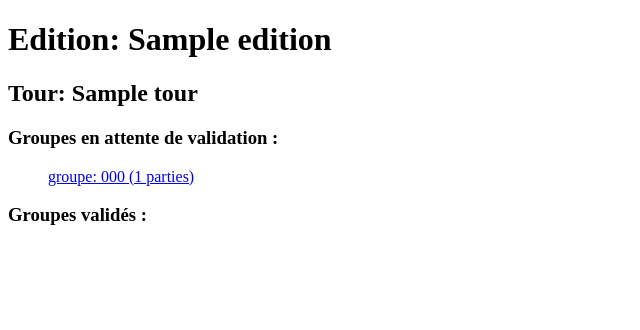
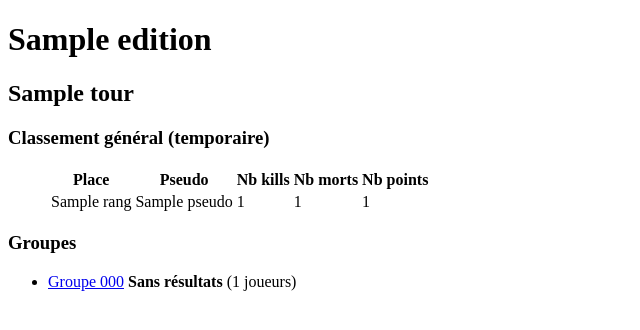
Before and after one commit to efs91/carapuce, a Flask app: template templates/index.html in a window 1280 px wide. Shown: the top 330 px of the page, without its empty margins (0-640 px from the left). Run offline with Flask 2, Linux system fonts and the light colour scheme; the template is opened without the code that fills it: most values are stand-ins (such as "Sample title", 1, 10 or a date in 2020).

Commit message:
Add classements, groupes html

```diff
--- a/main.py
+++ b/main.py
@@ -6,7 +6,7 @@ from flask_sqlalchemy import SQLAlchemy
 from datetime import datetime
 import json
 
-from sqlalchemy import Table, Column, Integer, String, Boolean, DateTime, ForeignKey, null
+from sqlalchemy import Table, Column, Integer, String, Boolean, DateTime, ForeignKey, null, func, asc, desc, text
 from sqlalchemy.orm import relationship, declarative_base
 
 # Config
@@ -39,6 +39,7 @@ class Arbitre(Base):
 class ClassementGroupe(Base):
     __tablename__ = "classement_groupe"
     groupe_id = Column(Integer, ForeignKey('groupe.id'), primary_key=True)
+    groupe = relationship("Groupe", back_populates="classements")
     rang = Column(Integer, primary_key=True)
     joueur_id = Column(Integer, ForeignKey('joueur.id'))
     nb_kills = Column(Integer)
@@ -97,6 +98,7 @@ class Groupe(Base):
     arbitre_id = Column(Integer, ForeignKey('arbitre.id'))
     debut_le = Column(DateTime)
     fin_le = Column(DateTime)
+    has_resultats = Column(Boolean)
     is_validated = Column(Boolean)
 
     joueurs = relationship(
@@ -105,6 +107,7 @@ class Groupe(Base):
         back_populates="groupes")
 
     parties = relationship("Partie", back_populates="groupe")
+    classements = relationship("ClassementGroupe", back_populates="groupe")
 
 
 class Inscription(Base):
@@ -175,7 +178,8 @@ def referee_results():
 def http_get_admin():
     edition = get_current_edition()
     tour = get_current_tour_by_edition(edition)
-    return render_template("index.html", edition=edition, tour=tour)
+    classements = get_classements(edition=edition)
+    return render_template("index.html", edition=edition, tour=tour, classements=classements)
 
 
 @app.route("/admin/groupe/<groupe_id>", methods=['GET'])
@@ -183,6 +187,7 @@ def http_get_admin_groupe(groupe_id):
     edition = get_current_edition()
     tour = get_current_tour_by_edition(edition)
     groupe = get_groupe_by_id(groupe_id)
+
     return render_template("groupe.html", edition=edition, tour=tour, groupe=groupe)
 
 @app.route("/admin/groupe/<groupe_id>/validate", methods=['POST'])
@@ -263,6 +268,34 @@ def calcul_points(rang, nb_kills, comptage):
             points += comptage['points_par_tops'][top]
             break
     return points
+
+def get_classements(edition=None, tour=None, groupe=None, partie=None, joueur=None):
+
+    query = db.session.query(
+            Joueur.pseudo,
+            func.sum(ClassementPartie.nb_points).label('nb_points'),
+            func.sum(ClassementPartie.nb_morts).label('nb_morts'),
+            func.sum(ClassementPartie.nb_kills).label('nb_kills')
+            ).filter(
+            Tour.edition_id == Edition.id,
+            Groupe.tour_id == Tour.id,
+            Partie.groupe_id == Groupe.id,
+            ClassementPartie.partie_id == Partie.id,
+            Groupe.is_validated == True,
+            groupe_joueur_table.c.groupe_id == Groupe.id,
+            Joueur.id == groupe_joueur_table.c.joueur_id,
+            ClassementPartie.joueur_id == Joueur.id,
+            ).group_by(Joueur.id).order_by(desc("nb_points"), asc("nb_morts"), desc("nb_kills"))
+    if (edition): query.filter(Edition.id == edition.id)
+    if (tour): query.filter(Tour.id == tour.id)
+    if (groupe): query.filter(Groupe.id == groupe.id)
+    if (partie): query.filter(Partie.id == partie.id)
+    if (joueur): query.filter(Joueur.id == joueur.id)
+
+    res = query.all()
+
+    return res
+
 
 
 def parse_group_result(payload):
@@ -367,8 +400,9 @@ def parse_group_result(payload):
 
     comptage = json.loads(tour.comptage)
     print(parties)
-    ordre = 1
+    ordre = 0
     for p in parties:
+        ordre += 1
         partie = Partie()
         partie.groupe = groupe
         partie.ordre = ordre
@@ -394,7 +428,9 @@ def parse_group_result(payload):
             classement.nb_points = calcul_points(c['rang'], c['nb_kills'], comptage)
             partie.classements.append(classement)
         db.session.add(partie)
-        db.session.commit()
+
+    groupe.has_resultats = True
+    db.session.commit()
 
 
 # Main
--- a/templates/index.html
+++ b/templates/index.html
@@ -4,25 +4,49 @@
     <title>Carapuce Admin</title>
 </head>
 <body>
-<h1>Edition: {{ edition.label }}</h1>
-<h2>Tour: {{ tour.label }}</h2>
+<h1>{{ edition.label }}</h1>
+<h2>{{ tour.label }}</h2>
+<h3>Classement général (temporaire)</h3>
+<ul>
+<table>
+    <tr>
+        <th>Place</th>
+        <th>Pseudo</th>
+        <th>Nb kills</th>
+        <th>Nb morts</th>
+        <th>Nb points</th>
+    </tr>
+    {% for c in classements %}
+    <tr>
+        <td>{{c.rang}}</td>
+        <td>{{c.pseudo}}</td>
+        <td>{{c.nb_kills}}</td>
+        <td>{{c.nb_morts}}</td>
+        <td>{{c.nb_points}}</td>
+    </tr>
+    {% endfor %}
+</table>
+</ul>
 
-<h3>Groupes en attente de validation :</h3>
+<h3>Groupes</h3>
+{% if tour.groupes|length>0 %}
 <ul>
     {% for groupe in tour.groupes %}
-    {% if not groupe.is_validated %}
-    <a href="/admin/groupe/{{ groupe.id }}">groupe: {{ groupe.code }} ({{ groupe.parties|length }} parties)</a>
-    {% endif %}
+        <li><a href="/admin/groupe/{{ groupe.id }}">Groupe {{ groupe.code }}</a>
+            {% if not groupe.has_resultats %}
+                <b>Sans résultats</b> ({{ groupe.joueurs|length }} joueurs)
+            {% elif not groupe.is_validated %}
+                <b>Non-validé</b> ({{groupe.joueurs|length }} joueurs, {{ groupe.parties|length }} parties)
+            {% elif groupe.is_validated %}
+                <b>Validé</b> ({{groupe.joueurs|length }} joueurs, {{ groupe.parties|length }} parties)
+            {% endif %}
+        </li>
+    {% else %}
+        Aucun groupe.
     {% endfor %}
+
 </ul>
+{% endif %}
 
-<h3>Groupes validés :</h3>
-<ul>
-    {% for groupe in tour.groupes %}
-    {% if groupe.is_validated %}
-    <a href="/admin/groupe/{{ groupe.id }}">groupe: {{ groupe.code }} ({{ groupe.parties|length }} parties)</a>
-    {% endif %}
-    {% endfor %}
-</ul>
 </body>
 </html>
```
Also changed, not shown: templates/groupe.html (+78 -33 lines).
